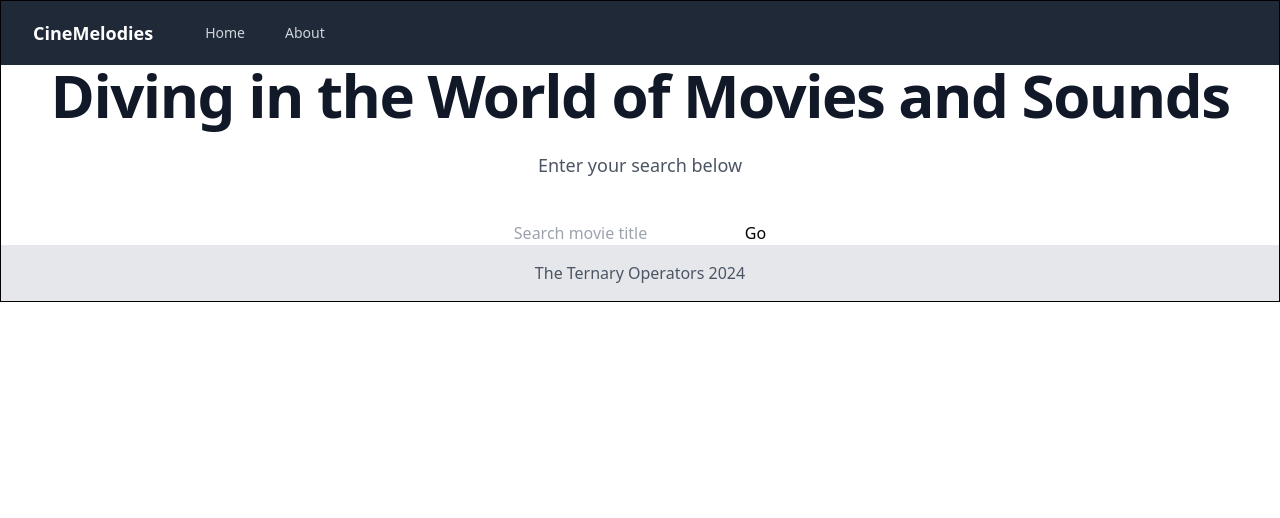
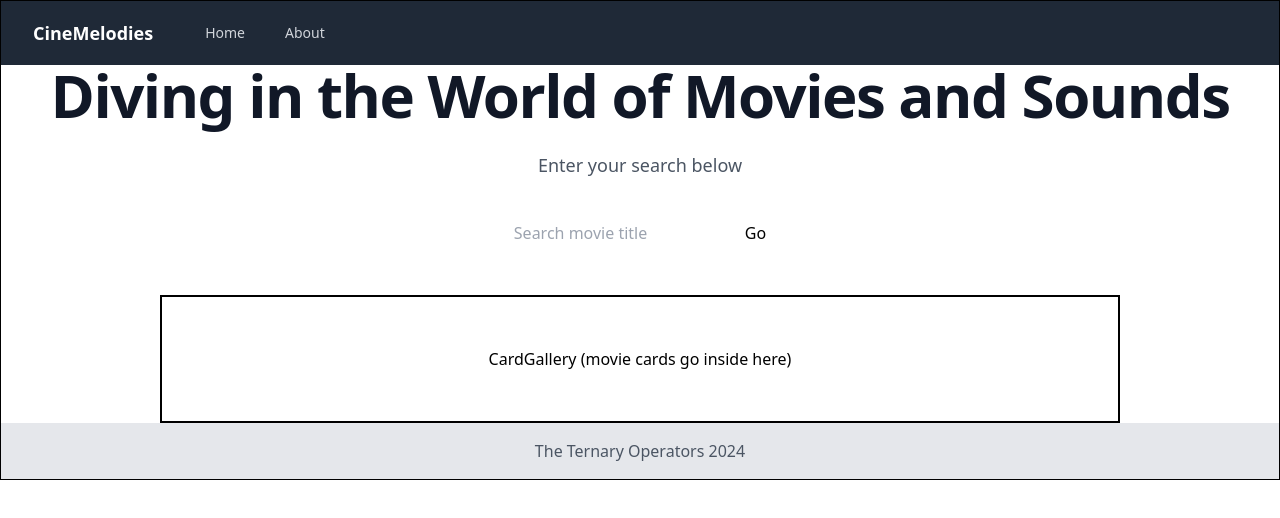
Before and after one commit to chantalcassinijones/CineMelodies-, a React (Vite) app in the folder cinemelodies/: page / in a window 1280 px wide. Shown: the top 518 px of the page. Built offline with nearby package versions, Linux system fonts and the light colour scheme.

Commit message:
Feat: Add CardGallery component & basic styling

```diff
--- a/cinemelodies/src/App.jsx
+++ b/cinemelodies/src/App.jsx
@@ -1,17 +1,18 @@
-import './App.css'
-import Navbar from './components/Navbar/Navbar'
-import Hero from './components/Hero/Hero'
-import Footer from './components/Footer/Footer'
-
+import "./App.css";
+import Navbar from "./components/Navbar/Navbar";
+import Hero from "./components/Hero/Hero";
+import Footer from "./components/Footer/Footer";
+import CardGallery from "./components/CardGallery/CardGallery";
 
 function App() {
   return (
     <>
-<Navbar />
-<Hero />
-<Footer />
+      <Navbar />
+      <Hero />
+      <CardGallery />
+      <Footer />
     </>
-  )
+  );
 }
 
-export default App
+export default App;
--- a/cinemelodies/src/components/CardGallery/CardGallery.css
+++ b/cinemelodies/src/components/CardGallery/CardGallery.css
@@ -0,0 +1,16 @@
+/* This is just to define the basic component shape */
+/* This can be changed/added to with Tailwind */
+
+.gallery-container {
+    width: 75vw;
+    max-width: 1280px;
+    max-height: 1000px;
+    margin: 0 auto;
+    display: flex;
+    justify-content: center;
+    align-items: flex-start;
+    flex-wrap: wrap;
+    padding: 50px 0;
+    margin-top: 50px;
+    border: 2px solid black;
+}
--- a/cinemelodies/src/components/CardGallery/CardGallery.jsx
+++ b/cinemelodies/src/components/CardGallery/CardGallery.jsx
@@ -0,0 +1,11 @@
+import React from 'react';
+import "./CardGallery.css";
+
+const CardGallery = () => {
+  return (
+      <div class="gallery-container">CardGallery (movie cards go inside here)
+       </div>
+  )
+}
+
+export default CardGallery;
```
